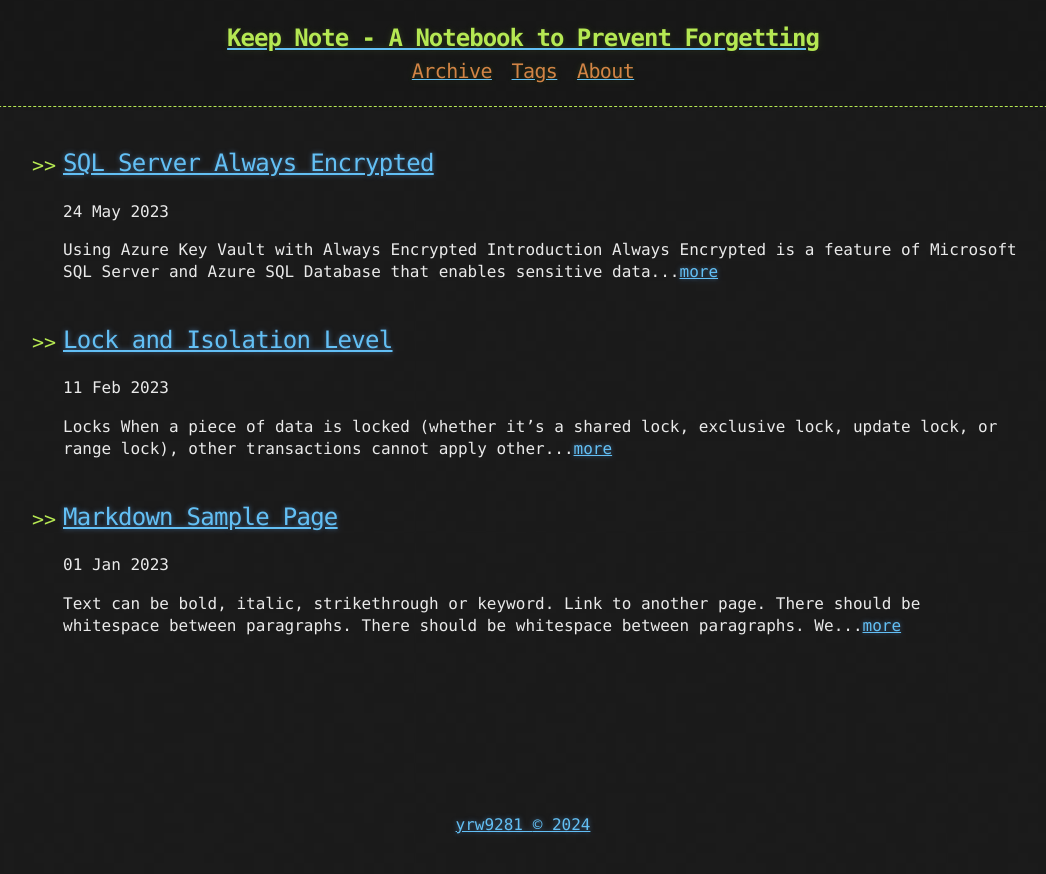
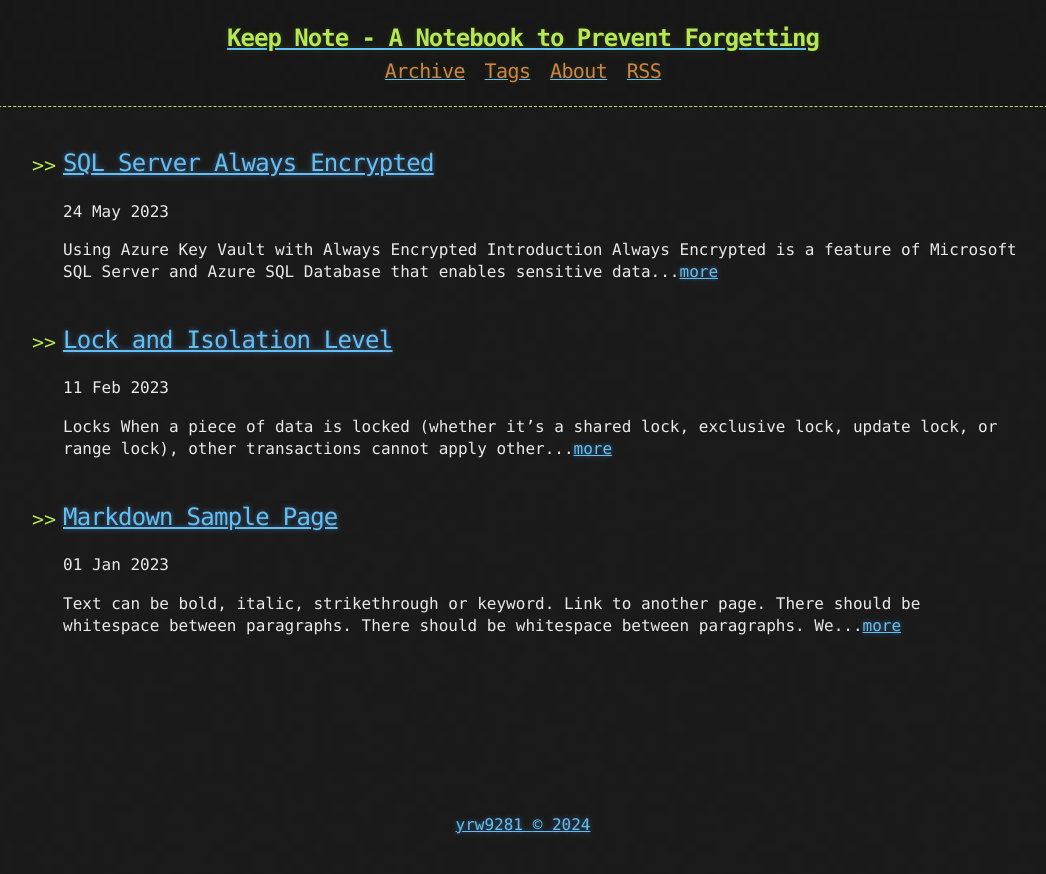
Before and after one commit to yrw9281/yrw9281.github.io, a Jekyll site: the page built from index.html, in a window 1280 px wide. Shown: the top 874 px of the page, without its empty margins (117-1163 px from the left). Built offline with Jekyll 4.4.1, drawn with Linux system fonts in a browser that asks for light colours; the list of posts is cut into pages by our own code.

Commit message:
turn on RSS

```diff
--- a/_includes/links.html
+++ b/_includes/links.html
@@ -1,4 +1,4 @@
 <a href="{{ "/archive" | prepend: site.baseurl | replace: '//', '/' }}"><h2 class="header-link">Archive</h2></a>
 <a href="{{ "/tags" | prepend: site.baseurl | replace: '//', '/' }}"><h2 class="header-link">Tags</h2></a>
 <a href="{{ "/about" | prepend: site.baseurl | replace: '//', '/' }}"><h2 class="header-link">About</h2></a>
-<!-- <a href="{{ "/atom.xml" | prepend: site.baseurl | replace: '//', '/' }}"><h2 class="header-link">RSS</h2></a> -->
+<a href="{{ "/atom.xml" | prepend: site.baseurl | replace: '//', '/' }}"><h2 class="header-link">RSS</h2></a>
```
